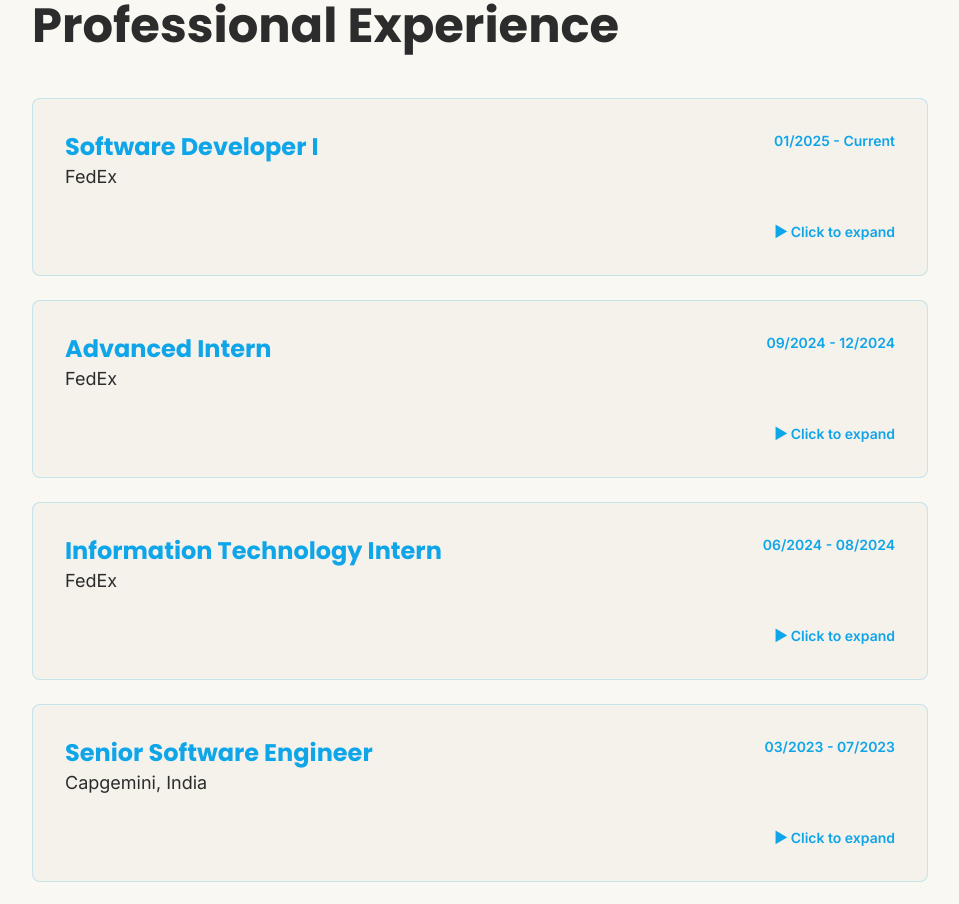
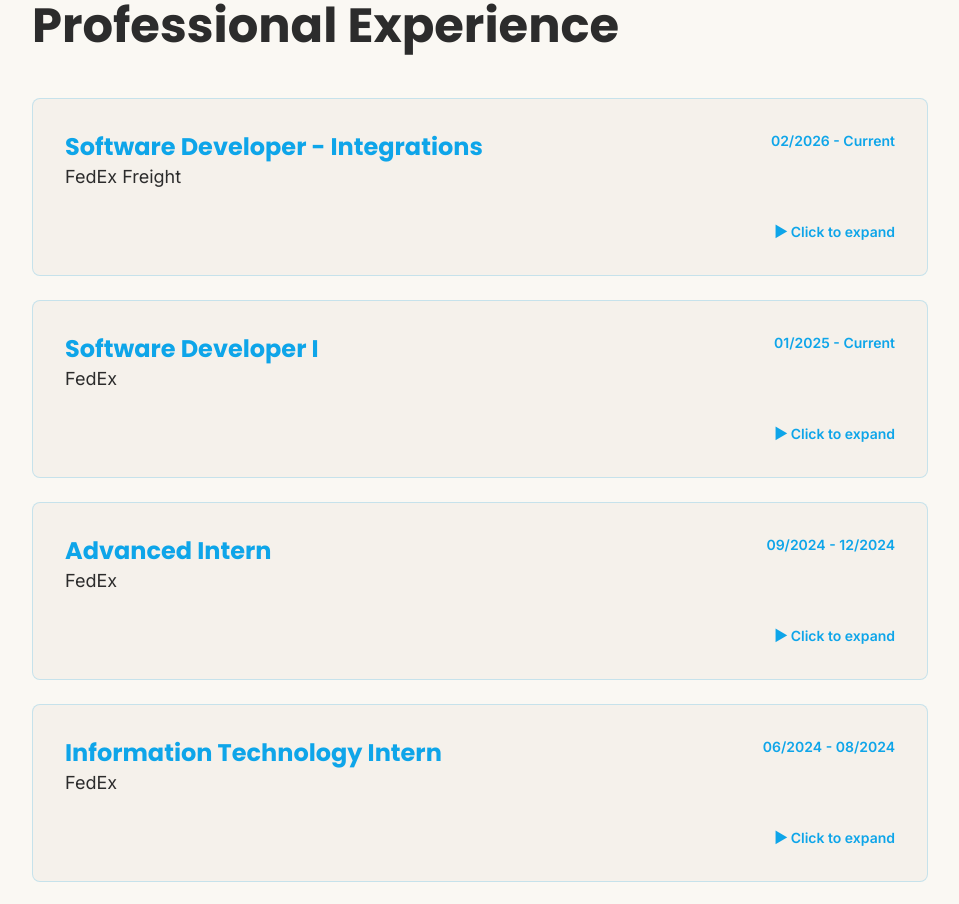
Before and after one commit to Cjagini/Portfolio_Chandrika_Jagini, a React (Vite) app: page / in a window 1280 px wide. Shown: the part 2380-3284 px from the top of the page, without its empty margins (160-1119 px from the left). Built offline with nearby package versions, Linux system fonts and the light colour scheme.

Commit message:
Added Freight expereince

```diff
--- a/src/components/Experience.jsx
+++ b/src/components/Experience.jsx
@@ -6,6 +6,19 @@ const Experience = () => {
   const [expandedIndex, setExpandedIndex] = useState(null)
 
   const experiences = [
+    {
+      role: 'Software Developer - Integrations',
+      company: 'FedEx Freight',
+      period: '02/2026 - Current',
+      highlights: [
+        'Architected and deployed 8+ enterprise APIs on MuleSoft Anypoint Platform, integrating legacy systems with modern microservices reducing system integration time by 35%',
+        'Managed full API lifecycle including design, deployment, versioning, and monitoring across multiple environments (Dev, Test, Production)',
+        'Implemented API security policies: OAuth 2.0, rate limiting, request validation, reducing unauthorized API access incidents by 100%',
+        'Developed EDI integration solutions processing 10,000+ daily transactions with 99.9% delivery success rate',
+        'Optimized API performance using Anypoint Analytics achieving 40% reduction in response times',
+        'Collaborated with cross-functional teams to gather requirements and deliver business-critical integrations'
+      ]
+    },
     {
       role: 'Software Developer I',
       company: 'FedEx',
```
